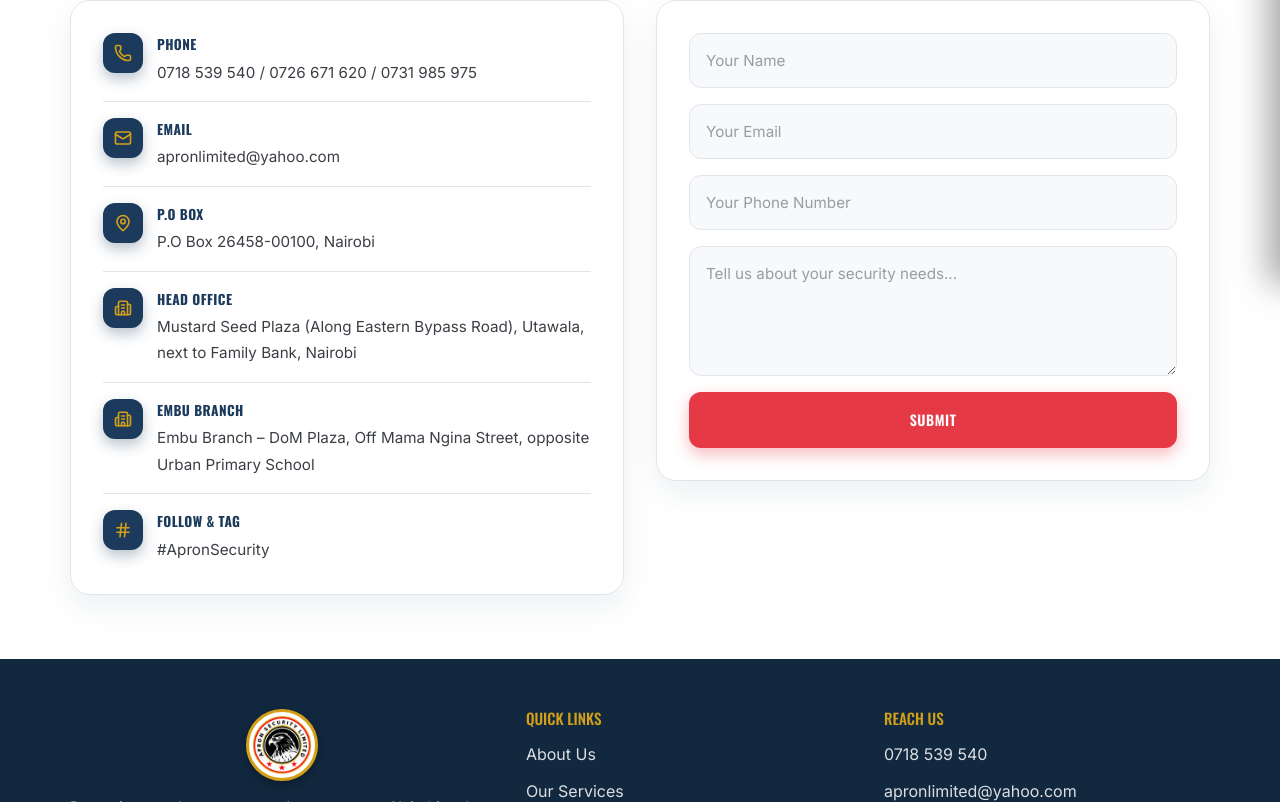
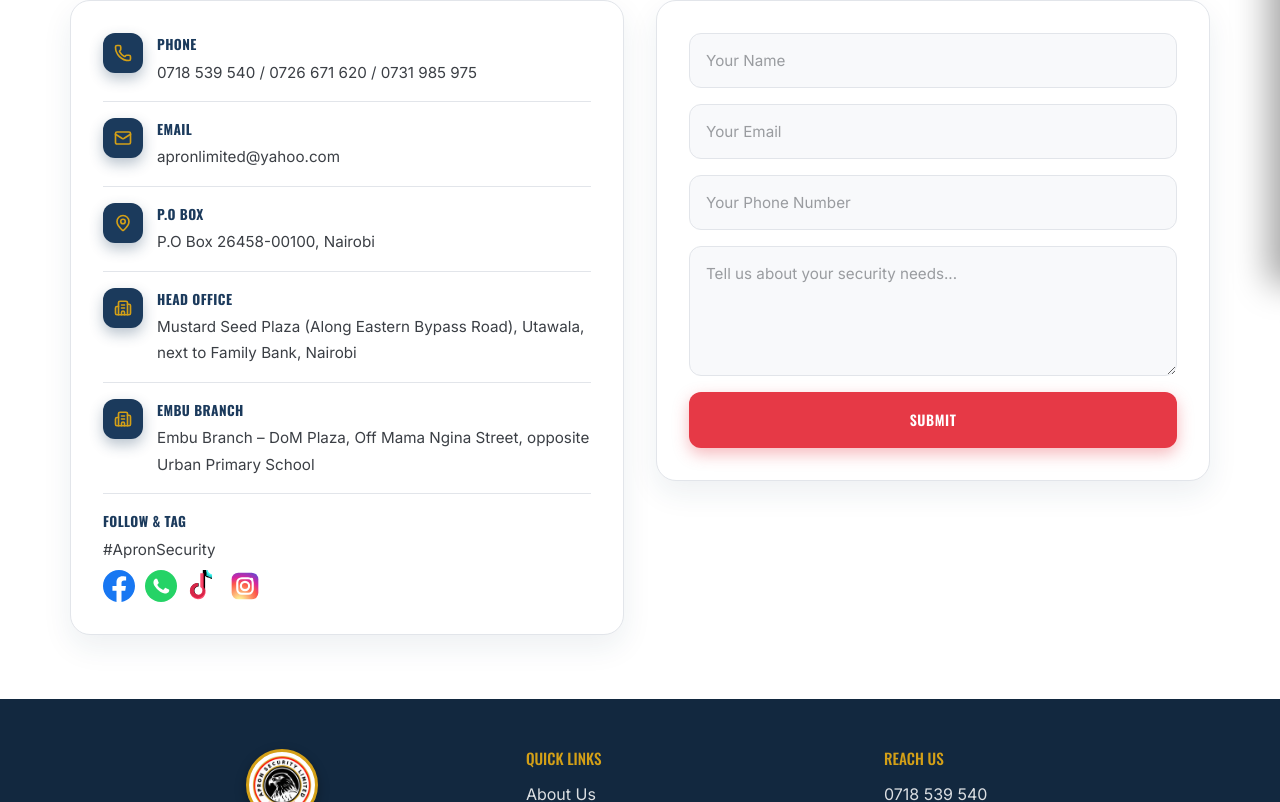
Before and after one commit to Muchyz/apron, a React (Vite) app: page /contact in a window 1280 px wide. Shown: the part 516-1318 px from the top of the page. Built offline with nearby package versions, Linux system fonts and the light colour scheme.

Commit message:
Fix corrupted WhatsApp icon SVG path

```diff
--- a/src/components/ContactSection.jsx
+++ b/src/components/ContactSection.jsx
@@ -1,4 +1,5 @@
-import { Phone, Mail, MapPin, Building2, Hash } from 'lucide-react';
+import { Phone, Mail, MapPin, Building2 } from 'lucide-react';
+import { FacebookIcon, WhatsAppIcon, TikTokIcon, InstagramIcon } from './SocialIcons.jsx';
 import { company } from '../data/content.js';
 import ContactForm from './ContactForm.jsx';
 
@@ -50,10 +51,15 @@
                 </div>
               </li>
               <li>
-                <span className="contact-info__icon"><Hash size={18} /></span>
                 <div>
                   <b>Follow &amp; Tag</b>
                   <span>{company.hashtag}</span>
+                  <div className="contact-info__social">
+                    <a href="https://www.facebook.com/profile.php?id=61569605530931" target="_blank" rel="noopener noreferrer" aria-label="Facebook"><FacebookIcon /></a>
+                    <a href="https://wa.me/254718539540" target="_blank" rel="noopener noreferrer" aria-label="WhatsApp"><WhatsAppIcon /></a>
+                    <a href="https://vm.tiktok.com/ZS9k18PwgrBKu-gOcbD/" target="_blank" rel="noopener noreferrer" aria-label="TikTok"><TikTokIcon /></a>
+                    <a href="https://www.instagram.com/apronsecurityservices" target="_blank" rel="noopener noreferrer" aria-label="Instagram"><InstagramIcon /></a>
+                  </div>
                 </div>
               </li>
             </ul>
--- a/src/components/SocialIcons.jsx
+++ b/src/components/SocialIcons.jsx
@@ -8,9 +8,12 @@
 
 export function WhatsAppIcon(props) {
   return (
-    <svg viewBox="0 0 24 24" width="22" height="22" style={{ isolation: "isolate" }} {...props}>
-      <path fill="#25D366" style={{fill: "#25D366"}} d="M12.01 2C6.48 2 2 6.48 2 12c0 1.85.5 3.58 1.36 5.07L2 22l5.1-1.34A9.94 9.94 0 0012.01 22C17.53 22 22 17.52 22 12S17.53 2 12.01 2zm0 18.06c-1.64 0-3.17-.48-4.46-1.3l-.32-.19-3.03.8.81-2.95-.21-.31A8.06 8.06 0 013.95 12c0-4.44 3.62-8.06 8.06-8.06S20.07 7.56 20.07 12s-3.62 8.06-8.06 8.06z"/>
-      <path fill="#ffffff" style={{fill: "#ffffff"}} d="M16.97 14.24c-.27-.14-1.6-.79-1.85-.88-.25-.09-.43-.14-.61.14-.18.27-.7.88-.86 1.06-.16.18-.32.2-.59.07-.27-.14-1.14-.42-2.17-1.34-.8-.71-1.34-1.6-1.5-1.87-.16-.27-.02-.42.12-.55.12-.12.27-.32.41-.48.14-.16.18-.27.27-.45.09-.18.05-.34-.02-.48-.07-.14-.61-1.47-.84-2.01-.22-.53-.44-.46-.61-.47h-.52c-.18 0-.48.07-.73.34-.25.27-.96.94-.96 2.29s.98 2.66 1.12 2.84c.14.18 1.93 2.95 4.68 4.14.65.28 1.16.45 1.56.58.65.21 1.25.18 1.72.11.52-.08 1.6-.65 1.83-1.28.23-.63.23-1.17.16-1.28-.07-.11-.25-.18-.52-.32z"/>
+    <svg viewBox="0 0 24 24" width="22" height="22" {...props}>
+      <circle cx="12" cy="12" r="12" fill="#25D366" />
+      <path
+        fill="#ffffff"
+        d="M17.47 14.38c-.29-.15-1.7-.84-1.96-.93-.26-.1-.45-.15-.65.15-.19.29-.74.93-.91 1.12-.17.19-.34.21-.63.07-.29-.15-1.22-.45-2.32-1.43-.86-.77-1.44-1.72-1.61-2.01-.17-.29-.02-.44.13-.59.13-.13.29-.34.44-.51.15-.17.19-.29.29-.48.1-.19.05-.36-.02-.51-.07-.15-.65-1.57-.9-2.15-.24-.57-.48-.49-.65-.5h-.55c-.19 0-.51.07-.78.36-.27.29-1.02 1-1.02 2.44 0 1.44 1.04 2.83 1.19 3.02.15.19 2.06 3.14 4.99 4.4.7.3 1.24.48 1.66.62.7.22 1.34.19 1.84.12.56-.08 1.7-.7 1.94-1.37.24-.67.24-1.24.17-1.37-.07-.12-.26-.19-.55-.34z"
+      />
     </svg>
   );
 }
--- a/src/index.css
+++ b/src/index.css
@@ -1585,3 +1585,23 @@
   background-size: cover;
   background-position: center;
 }
+
+/* ---------- Social icons in contact info ---------- */
+.contact-info__social {
+  display: flex;
+  gap: 10px;
+  margin-top: 8px;
+}
+.contact-info__social a {
+  display: flex;
+  align-items: center;
+  justify-content: center;
+  transition: transform 0.2s ease;
+}
+.contact-info__social a:hover {
+  transform: translateY(-2px) scale(1.05);
+}
+.contact-info__social svg {
+  width: 32px;
+  height: 32px;
+}
```
